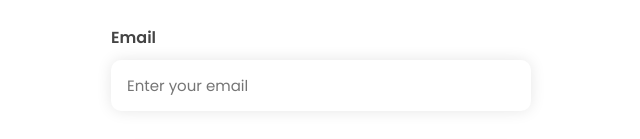
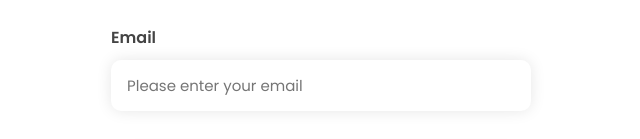
Before and after one commit to Studio-Zebra/SciKidz, a Vue app in the folder scikidzapp/scikidz-frontend/: page /register in a window 1280 px wide. Shown: the part 194-333 px from the top of the page, without its empty margins (319-959 px from the left). Built offline with nearby package versions, Linux system fonts and the light colour scheme.

Commit message:
text change for updated file location

```diff
--- a/scikidzapp/scikidz-frontend/src/views/Register1View.vue
+++ b/scikidzapp/scikidz-frontend/src/views/Register1View.vue
@@ -10,7 +10,7 @@
       <input
         v-model="email"
         type="email"
-        placeholder="Enter your email"
+        placeholder="Please enter your email"
         class="input-field"
       />
    <p v-if="email && !isValidEmail()" class="error-text">
```
